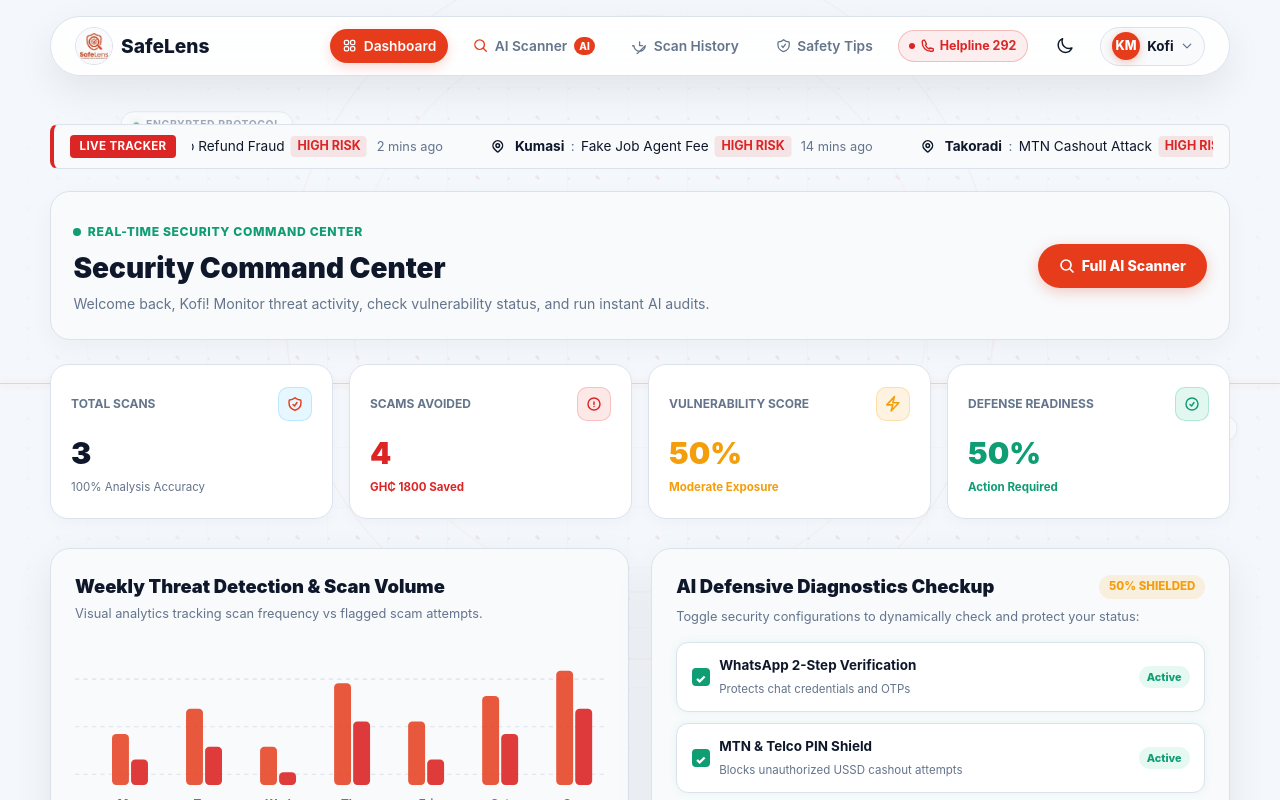
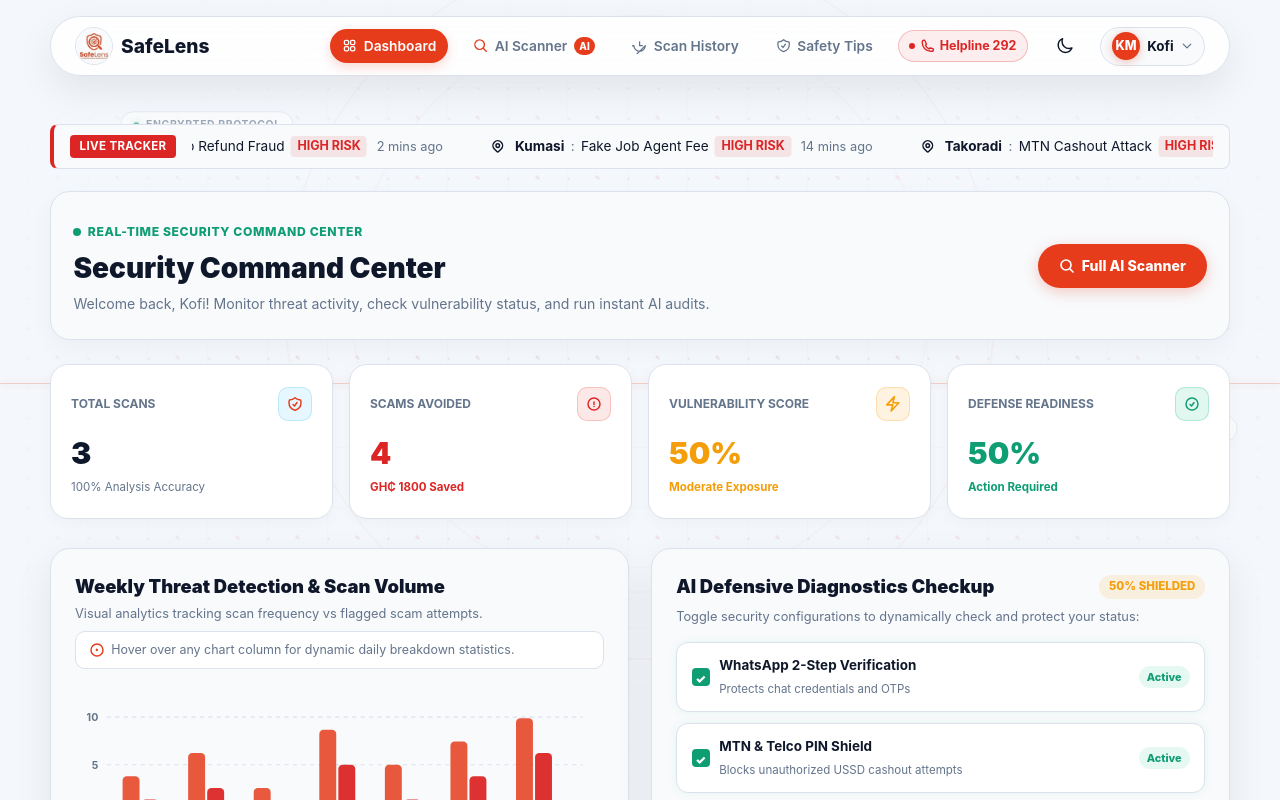
Before and after one commit to agudu50/SafeLens, a React (Vite) app in the folder client/: page /dashboard in a window 1280 px wide. Both pictures are taken after a click on the button "Quick Demo Login (Kofi Mensah)". Shown: the top 800 px of the page. Built offline with nearby package versions, Linux system fonts and the light colour scheme.

Commit message:
enhanced the dashboard page

```diff
--- a/client/src/pages/Dashboard.jsx
+++ b/client/src/pages/Dashboard.jsx
@@ -39,6 +39,7 @@ export default function Dashboard({ user }) {
   const [scanAuditTrail, setScanAuditTrail] = useState(defaultAuditTrail)
   const [chartView, setChartView] = useState('donut') // 'donut' or 'bars'
   const [hoveredSlice, setHoveredSlice] = useState(null)
+  const [hoveredBar, setHoveredBar] = useState(null)
   const [activeFilter, setActiveFilter] = useState('all') // 'all', 'link', 'screenshot', 'message', 'email'
 
   // Interactive Security Checklist state
@@ -247,8 +248,9 @@ export default function Dashboard({ user }) {
         {/* FEATURE 1 GRID: Weekly Graph & Interactive Diagnostics */}
         <div style={{ display: 'grid', gridTemplateColumns: 'repeat(auto-fit, minmax(320px, 1fr))', gap: '1.4rem', marginBottom: '2rem' }} className="animate-slide-up delay-1">
           {/* Card A: Weekly Graph */}
-          <section className="scanner-card" style={{ padding: '1.5rem', background: 'var(--surface-alt)', borderRadius: '20px', border: '1px solid var(--border)' }}>
-            <div style={{ display: 'flex', justifyContent: 'space-between', alignItems: 'center', marginBottom: '1.2rem', flexWrap: 'wrap', gap: '0.5rem' }}>
+          <section className="scanner-card" style={{ padding: '1.5rem', background: 'var(--surface-alt)', borderRadius: '20px', border: '1px solid var(--border)', display: 'flex', flexDirection: 'column', justify: 'space-between' }}>
+            <div>
+              <div style={{ display: 'flex', justifyContent: 'space-between', alignItems: 'center', marginBottom: '0.5rem', flexWrap: 'wrap', gap: '0.5rem' }}>
                 <div>
                   <h2 style={{ fontSize: '1.15rem', fontWeight: 900, margin: '0 0 0.2rem 0', color: 'var(--text)' }}>
                     Weekly Threat Detection &amp; Scan Volume
@@ -259,29 +261,122 @@ export default function Dashboard({ user }) {
                 </div>
               </div>
 
+              {/* Dynamic Tooltip / Daily Details Bar */}
+              <div style={{ display: 'flex', justifyContent: 'space-between', alignItems: 'center', marginBottom: '1rem', minHeight: '38px', background: 'var(--surface)', padding: '0.5rem 0.8rem', borderRadius: '10px', border: '1px solid var(--border)' }}>
+                {hoveredBar !== null ? (
+                  <div style={{ display: 'flex', alignItems: 'center', gap: '0.6rem', fontSize: '0.78rem', width: '100%', justifyContent: 'space-between' }}>
+                    <span style={{ color: 'var(--text)', fontWeight: 800 }}>
+                      📅 {{ Mon: 'Monday', Tue: 'Tuesday', Wed: 'Wednesday', Thu: 'Thursday', Fri: 'Friday', Sat: 'Saturday', Sun: 'Sunday' }[graphData[hoveredBar].day]}
+                    </span>
+                    <span style={{ display: 'flex', gap: '0.8rem' }}>
+                      <span style={{ color: 'var(--primary)', fontWeight: 700 }}>
+                        Total Scans: {graphData[hoveredBar].scans}
+                      </span>
+                      <span style={{ color: 'var(--danger)', fontWeight: 700 }}>
+                        Flagged Scams: {graphData[hoveredBar].highRisk}
+                      </span>
+                      <span style={{ color: 'var(--muted)' }}>
+                        Ratio: {Math.round((graphData[hoveredBar].highRisk / graphData[hoveredBar].scans) * 100)}%
+                      </span>
+                    </span>
+                  </div>
+                ) : (
+                  <div style={{ fontSize: '0.78rem', color: 'var(--muted)', display: 'flex', alignItems: 'center', gap: '0.4rem' }}>
+                    <svg fill="none" stroke="currentColor" strokeWidth="2.2" viewBox="0 0 24 24" style={{ width: '1rem', height: '1rem', color: 'var(--primary)' }}>
+                      <path strokeLinecap="round" strokeLinejoin="round" d="M11.25 11.25l.041-.02a.75.75 0 111.083 1.083l-.04.02a.75.75 0 01-1.084-1.083zM12 21a9 9 0 100-18 9 9 0 000 18z" />
+                    </svg>
+                    <span>Hover over any chart column for dynamic daily breakdown statistics.</span>
+                  </div>
+                )}
+              </div>
+
               {/* SVG Animated Chart */}
-            <div style={{ width: '100%', height: '180px', position: 'relative' }}>
+              <div style={{ width: '100%', height: '170px', position: 'relative', overflow: 'visible' }}>
                 <svg viewBox="0 0 500 160" style={{ width: '100%', height: '100%', overflow: 'visible' }}>
-                <line x1="0" y1="30" x2="500" y2="30" stroke="var(--border)" strokeDasharray="4 4" strokeWidth="1" />
-                <line x1="0" y1="75" x2="500" y2="75" stroke="var(--border)" strokeDasharray="4 4" strokeWidth="1" />
-                <line x1="0" y1="120" x2="500" y2="120" stroke="var(--border)" strokeDasharray="4 4" strokeWidth="1" />
+                  {/* Grid Lines */}
+                  <line x1="30" y1="30" x2="480" y2="30" stroke="var(--border)" strokeDasharray="4 4" strokeWidth="1" />
+                  <line x1="30" y1="75" x2="480" y2="75" stroke="var(--border)" strokeDasharray="4 4" strokeWidth="1" />
+                  <line x1="30" y1="120" x2="480" y2="120" stroke="var(--border)" strokeDasharray="4 4" strokeWidth="1" />
+
+                  {/* Y Axis Numeric Labels */}
+                  <text x="22" y="34" textAnchor="end" fill="var(--muted)" fontSize="10" fontWeight="700">10</text>
+                  <text x="22" y="79" textAnchor="end" fill="var(--muted)" fontSize="10" fontWeight="700">5</text>
+                  <text x="22" y="124" textAnchor="end" fill="var(--muted)" fontSize="10" fontWeight="700">0</text>
 
                   {graphData.map((d, i) => {
-                  const x = 35 + i * 70
-                  const totalHeight = d.scans * 12
-                  const threatHeight = d.highRisk * 12
+                    const xStart = 45 + i * 62
+                    const totalHeight = d.scans * 11
+                    const threatHeight = d.highRisk * 11
                     const yTotal = 130 - totalHeight
                     const yThreat = 130 - threatHeight
 
+                    const isHovered = hoveredBar === i
+
                     return (
-                    <g key={d.day}>
-                      <rect x={x} y={yTotal} width="16" height={totalHeight} rx="4" fill="var(--primary)" opacity="0.85" />
-                      <rect x={x + 18} y={yThreat} width="16" height={threatHeight} rx="4" fill="var(--danger)" opacity="0.9" />
-                      <text x={x + 17} y="152" textAnchor="middle" fill="var(--muted)" fontSize="11" fontWeight="700">{d.day}</text>
+                      <g
+                        key={d.day}
+                        onMouseEnter={() => setHoveredBar(i)}
+                        onMouseLeave={() => setHoveredBar(null)}
+                        style={{ cursor: 'pointer' }}
+                      >
+                        {/* Background transparent hit area for easier hover selection */}
+                        <rect x={xStart - 5} y="10" width="46" height="135" fill="transparent" />
+
+                        {/* Total Scans Bar */}
+                        <rect
+                          x={xStart}
+                          y={yTotal}
+                          width="16"
+                          height={totalHeight}
+                          rx="4"
+                          fill="var(--primary)"
+                          opacity={hoveredBar === null ? 0.85 : isHovered ? 1 : 0.4}
+                          style={{ transition: 'all 0.2s ease', transformOrigin: `${xStart + 8}px 130px` }}
+                        >
+                          <animate attributeName="height" from="0" to={totalHeight} dur="0.5s" fill="freeze" />
+                          <animate attributeName="y" from="130" to={yTotal} dur="0.5s" fill="freeze" />
+                        </rect>
+
+                        {/* High Risk Threats Bar */}
+                        <rect
+                          x={xStart + 18}
+                          y={yThreat}
+                          width="16"
+                          height={threatHeight}
+                          rx="4"
+                          fill="var(--danger)"
+                          opacity={hoveredBar === null ? 0.95 : isHovered ? 1 : 0.4}
+                          style={{ transition: 'all 0.2s ease', transformOrigin: `${xStart + 26}px 130px` }}
+                        >
+                          <animate attributeName="height" from="0" to={threatHeight} dur="0.5s" fill="freeze" />
+                          <animate attributeName="y" from="130" to={yThreat} dur="0.5s" fill="freeze" />
+                        </rect>
+
+                        {/* X Axis Label */}
+                        <text
+                          x={xStart + 17}
+                          y="150"
+                          textAnchor="middle"
+                          fill={isHovered ? 'var(--text)' : 'var(--muted)'}
+                          fontSize="11"
+                          fontWeight={isHovered ? '900' : '700'}
+                          style={{ transition: 'fill 0.2s ease' }}
+                        >
+                          {d.day}
+                        </text>
                       </g>
                     )
                   })}
                 </svg>
+              </div>
+            </div>
+
+            {/* AI Warning Callout Banner */}
+            <div style={{ display: 'inline-flex', alignItems: 'center', gap: '0.45rem', background: 'rgba(220, 38, 38, 0.08)', border: '1px solid rgba(220, 38, 38, 0.15)', padding: '0.6rem 0.85rem', borderRadius: '12px', marginTop: '0.8rem', width: '100%' }}>
+              <span style={{ fontSize: '1.1rem', color: 'var(--danger)', flexShrink: 0 }}>⚠️</span>
+              <span style={{ fontSize: '0.74rem', color: 'var(--danger)', fontWeight: 700, lineHeight: 1.35 }}>
+                AI Threat Indicator: Fraudulent cashout spikes by 80% on weekends. Remain alert on Saturdays &amp; Sundays.
+              </span>
             </div>
           </section>
 
```
Lines whose indentation alone changed are shown as unchanged.
